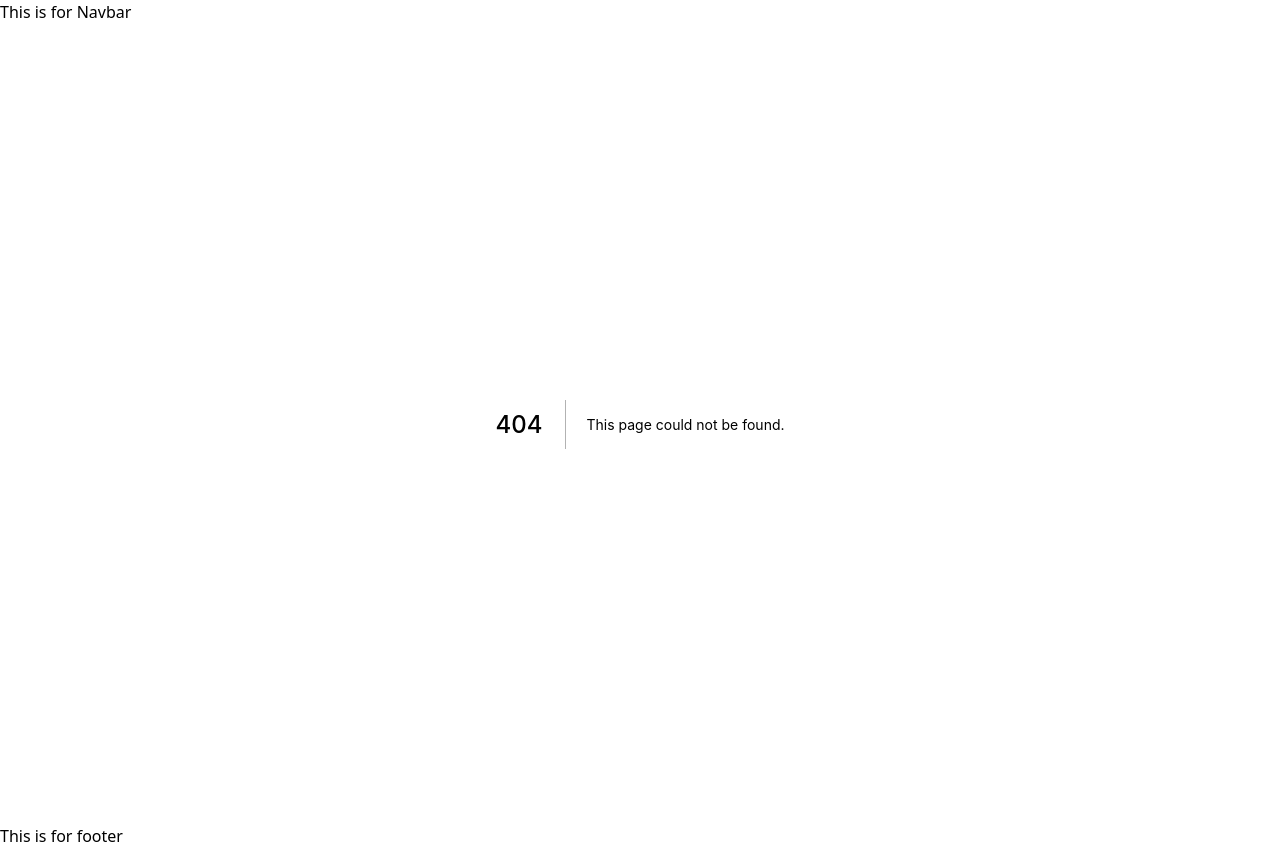
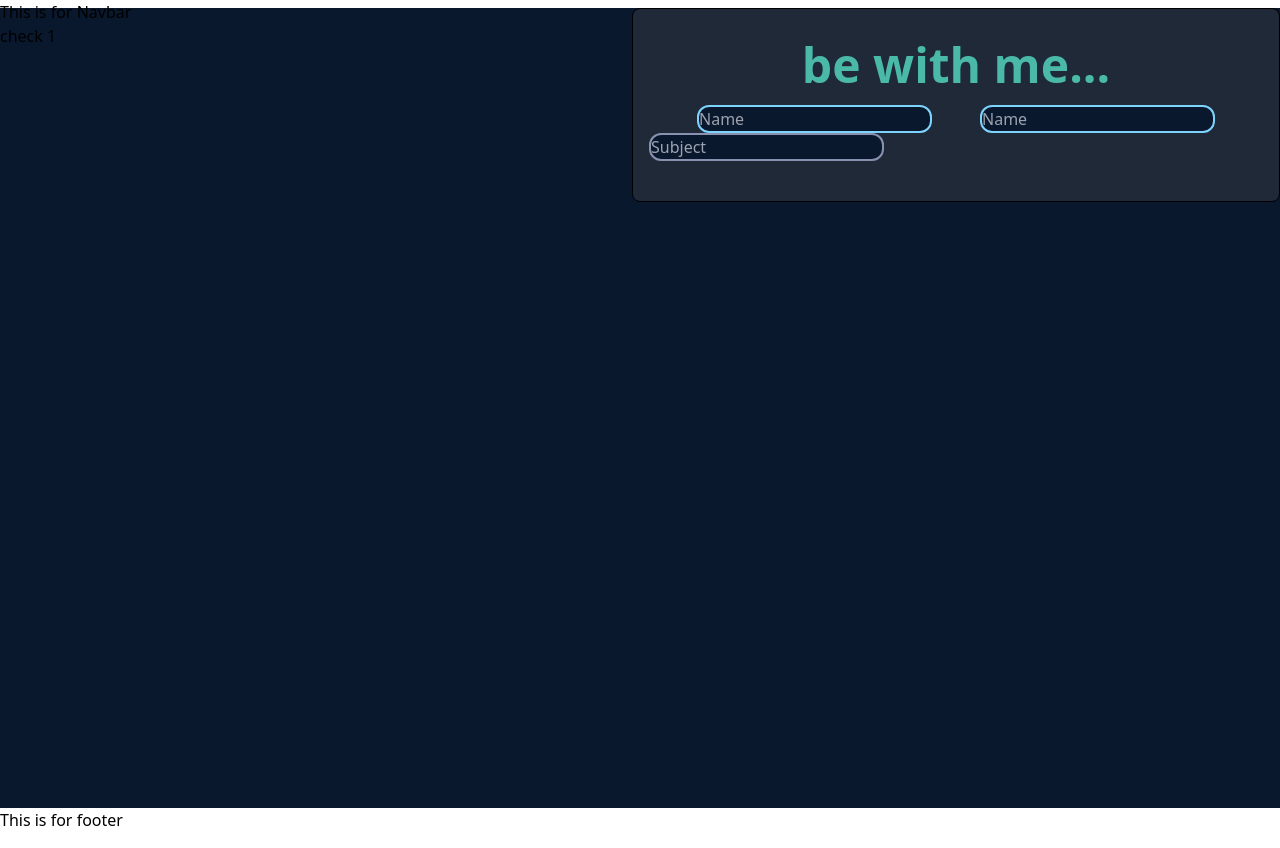
Before and after one commit to its-kayes/portfolio-kayes, a Next.js app: page /contact in a window 1280 px wide. Before the commit this address had no page. Built offline with nearby package versions, Linux system fonts and the light colour scheme.

Commit message:
before daisyui install

```diff
--- /dev/null
+++ b/pages/contact.tsx
@@ -0,0 +1,81 @@
+import { Box, Grid, TextField, Typography } from "@mui/material";
+
+export default function contact() {
+  return (
+    <Box className="h-screen bg-bg">
+      <Grid container spacing={2} columns={16}>
+        <Grid item xs={8}>
+          check 1
+        </Grid>
+        <Grid
+          item
+          xs={8}
+          py={5}
+          px={2}
+          border={1}
+          borderRadius={2}
+          className="bg-formContainer"
+          sx={
+            {
+              // bgcolor: "#1F2937",
+            }
+          }
+        >
+          {/* <Typography
+            component="h1"
+            textAlign="center"
+            className="text-buttonText text-7xl"
+          >
+            be with me
+          </Typography> */}
+          <h1 className="text-buttonText xl:text-5xl text-xl font-bold text-center py-4">
+            be with me...
+          </h1>
+          <Box display="flex" justifyContent="space-evenly">
+            <input
+              type="text"
+              name="name"
+              //   {...register("name", {
+              //     required: { value: true, message: "Please enter your name" },
+              //     maxLength: {
+              //       value: 30,
+              //       message: "Please use 30 characters or less",
+              //     },
+              //   })}
+              className="border-2 rounded-xl border-borderColor form-control text-[#8892B0] focus:text-[#8892B0] formInput focus:bg-[#0A182E] bg-[#0A182E]"
+              placeholder="Name"
+            ></input>
+            <input
+              type="text"
+              name="name"
+              //   {...register("name", {
+              //     required: { value: true, message: "Please enter your name" },
+              //     maxLength: {
+              //       value: 30,
+              //       message: "Please use 30 characters or less",
+              //     },
+              //   })}
+              className="border-2 rounded-xl border-borderColor form-control text-[#8892B0] focus:text-[#8892B0] formInput focus:bg-[#0A182E] bg-[#0A182E]"
+              placeholder="Name"
+            ></input>
+          </Box>
+          <Box>
+            <input
+              type="text"
+              name="subject"
+              //   {...register("subject", {
+              //     required: { value: true, message: "Please enter a subject" },
+              //     maxLength: {
+              //       value: 75,
+              //       message: "Subject cannot exceed 75 characters",
+              //     },
+              //   })}
+              className="border-2 rounded-xl border-sky-300 form-control text-[#8892B0] focus:text-[#8892B0] formInput focus:bg-[#0A182E] bg-[#0A182E]"
+              placeholder="Subject"
+            ></input>
+          </Box>
+        </Grid>
+      </Grid>
+    </Box>
+  );
+}
--- a/tailwind.config.js
+++ b/tailwind.config.js
@@ -14,6 +14,8 @@ module.exports = {
       buttonText: "#4AB9A7",
       buttonBg: "#E0F2FE",
       secondary: "#1DB0F8",
+      formContainer: "#1F2937",
+      borderColor: "#7DD3FC",
     },
   },
   plugins: [],
```
